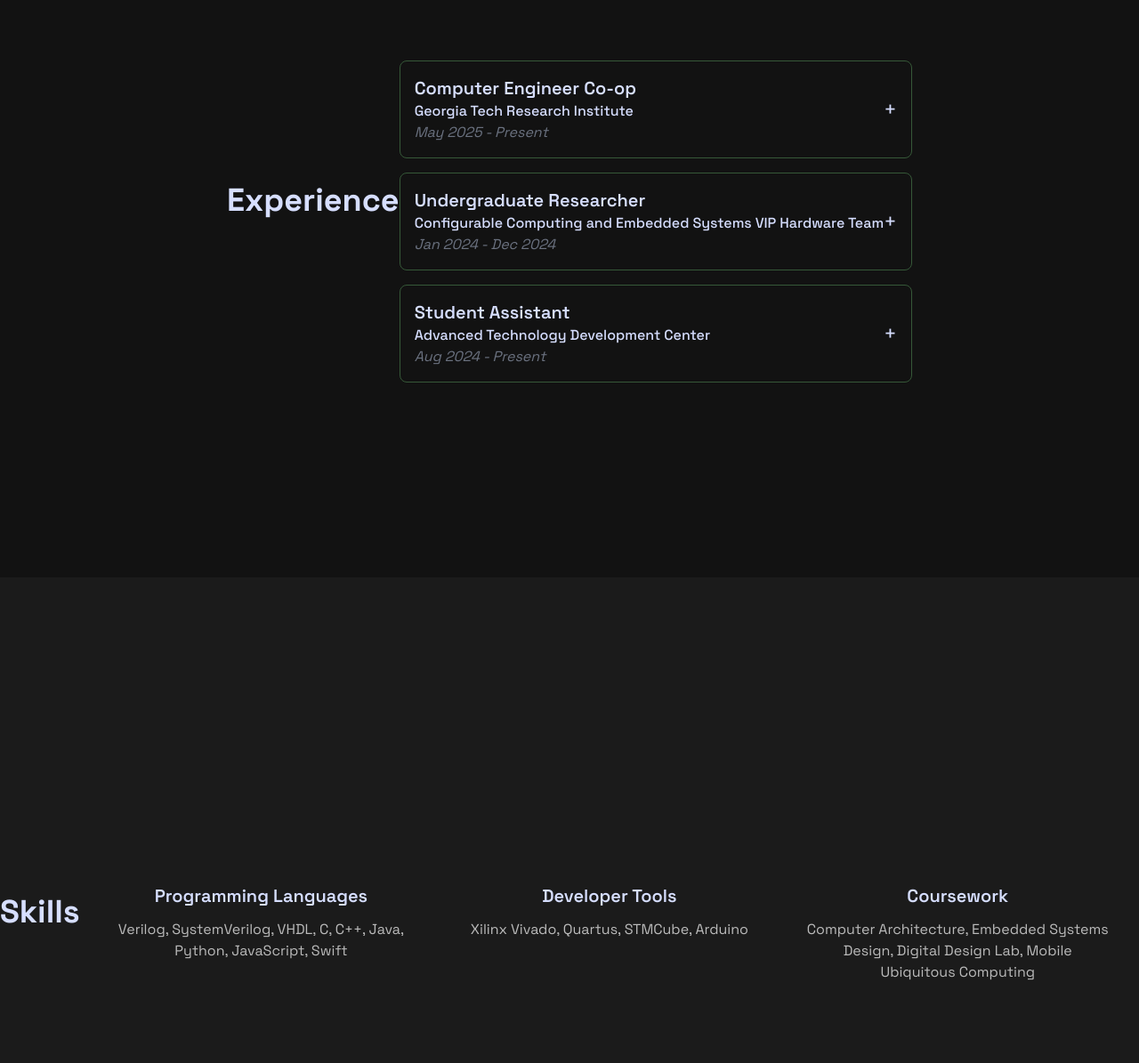
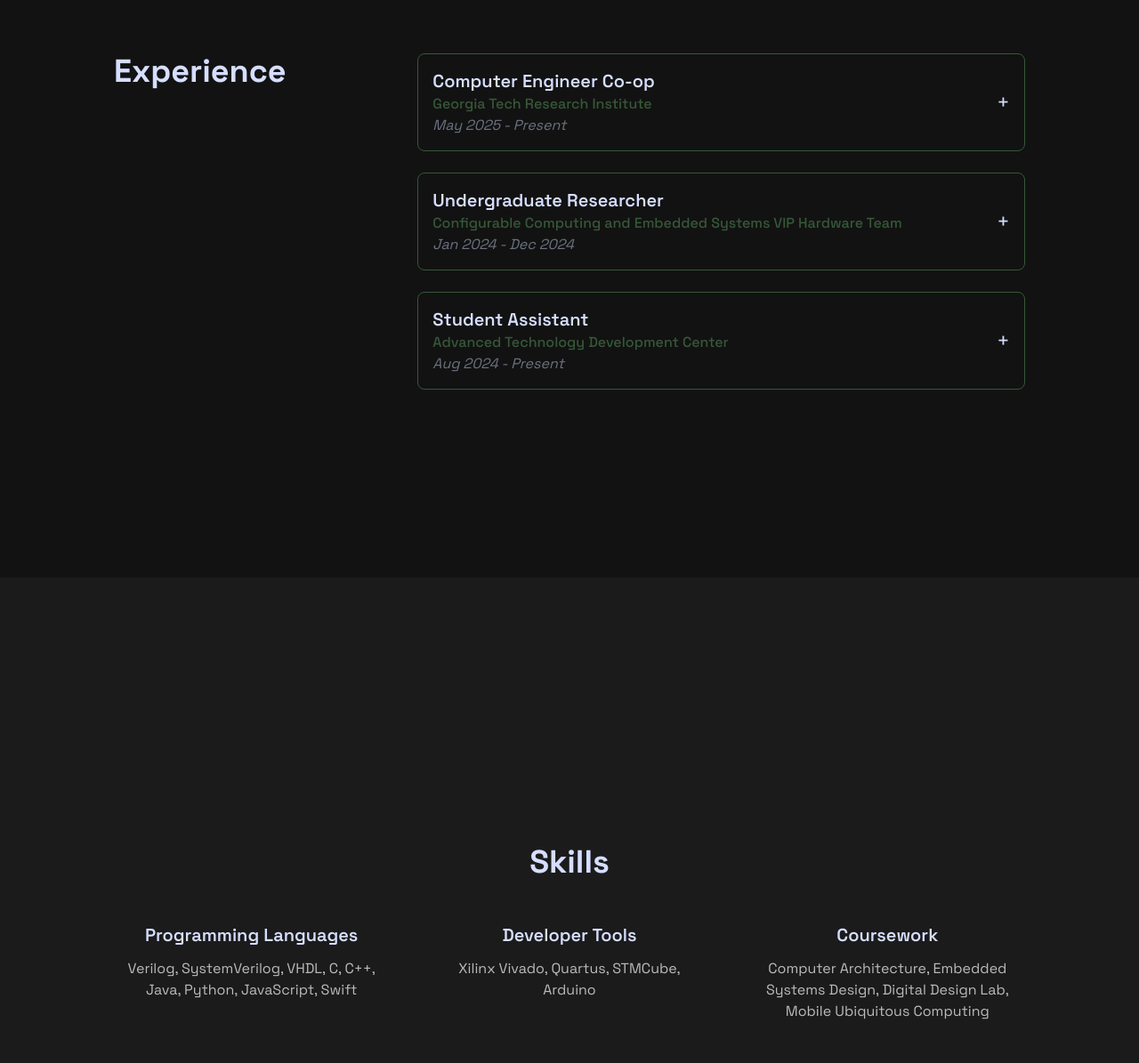
Before and after one commit to katc1213/portfolio-web, a Next.js app: page /en in a window 1280 px wide. Shown: the part 1855-3050 px from the top of the page at 89% size. Built offline with nearby package versions, Linux system fonts and the light colour scheme.

Commit message:
Update page.tsx

```diff
--- a/src/app/[locale]/page.tsx
+++ b/src/app/[locale]/page.tsx
@@ -1,18 +1,20 @@
-'use client'  // <-- add this line here
+'use client'
 
 import { useTranslations } from 'next-intl'
 import Button from './components/Button'
 import { useState } from 'react'
+import clsx from 'clsx'
 
 export default function DashboardPage() {
   const t = useTranslations('')
+
   const experiences = [
     {
       title: 'Computer Engineer Co-op',
       company: 'Georgia Tech Research Institute',
       dates: 'May 2025 - Present',
       description:
-        'Implement driver code for I2C communication between STM32 microcontoller, current sensor, and digital potentiometer to tune high power amplifier for antenna, resulting in 30 dB gain.',
+        'Implement driver code for I2C communication between STM32 microcontroller, current sensor, and digital potentiometer to tune high power amplifier for antenna, resulting in 30 dB gain.',
     },
     {
       title: 'Undergraduate Researcher',
@@ -37,50 +39,36 @@ export default function DashboardPage() {
 
   return (
     <div>
+      {/* HERO */}
       <section className='flex flex-col items-center justify-center min-h-screen py-20'>
-        {/* Image above the welcome text */}
         <img
           src='/lkdn_pfp.jpg'
           alt='Katherine headshot'
           className='mb-12 w-60 h-60 rounded-full object-cover'
         />
         <h1 className='text-center text-5xl font-extrabold leading-tight'>
-          {t('Hello, I\'m Katherine!')}
+          {t("Hello, I'm Katherine!")}
         </h1>
         <div className='my-6 px-20 text-center text-1xl text-text-secondary'>
-          {t(
-            'Welcome to my portfolio website. Scroll down to learn more about me.'
-          )}
+          {t('Welcome to my portfolio website. Scroll down to learn more about me.')}
         </div>
         <div className='mt-4 flex flex-row gap-4'>
-          <a
-            href='https://www.linkedin.com/in/kchang312'
-            target='_blank'
-          >
-            <Button rounded size='medium'>
-              {t('Linkedin')}
-            </Button>
+          <a href='https://www.linkedin.com/in/kchang312' target='_blank'>
+            <Button rounded size='medium'>{t('Linkedin')}</Button>
           </a>
-          <a
-            href='https://github.com/katc1213'
-            target='_blank'
-          >
-            <Button rounded size='medium' variant='secondary'>
-              {t('Github')}
-            </Button>
+          <a href='https://github.com/katc1213' target='_blank'>
+            <Button rounded size='medium' variant='secondary'>{t('Github')}</Button>
           </a>
         </div>
       </section>
 
-    <section id="about" className='w-full bg-background-secondary min-h-screen flex items-center justify-center'>
+      {/* ABOUT ME */}
+      <section id='about' className='w-full bg-background-secondary min-h-screen flex items-center justify-center'>
         <div className='flex flex-col items-center justify-center w-full max-w-5xl mx-auto'>
           <div className='flex w-full px-8'>
-        {/* Title on the left */}
             <div className='w-1/3 pr-8'>
               <h2 className='text-4xl font-bold text-text-primary'>About Me</h2>
             </div>
-
-        {/* Description on the right */}
             <div className='w-2/3 text-lg text-text-secondary'>
               <p>
                 I&apos;m a Computer Engineering undergraduate at Georgia Institute of Technology with a minor in FinTech.
@@ -92,57 +80,60 @@ export default function DashboardPage() {
         </div>
       </section>
 
-
-
-  {/* Experience section */}
-    <section id="experience" className='max-w-5xl mx-auto min-h-screen flex items-center justify-center'>
-        <h2 className='text-4xl font-extrabold text-center mb-12'>
-          {t('Experience')}
-        </h2>
-        <div className='space-y-4'>
-          {experiences.map(({ title, company, dates, description }, idx) => (
-            <div
-              key={idx}
-              className='border rounded-lg'
-              style={{ borderColor: 'rgb(54, 88, 56)' }}
-            >
+      {/* EXPERIENCE */}
+      <section id='experience' className='w-full min-h-screen flex items-center justify-center px-8 py-20'>
+        <div className='flex w-full max-w-5xl'>
+          <div className='w-1/3 pr-8'>
+            <h2 className='text-4xl font-bold text-text-primary'>{t('Experience')}</h2>
+          </div>
+          <div className='w-2/3 space-y-6'>
+            {experiences.map(({ title, company, dates, description }, idx) => {
+              const isOpen = openIndex === idx
+              return (
+                <div key={idx} className='border rounded-lg' style={{ borderColor: 'rgb(54, 88, 56)' }}>
                   <button
                     onClick={() => toggle(idx)}
                     className='w-full flex justify-between items-center p-4 text-left focus:outline-none'
-                aria-expanded={openIndex === idx}
+                    aria-expanded={isOpen}
                     aria-controls={`panel-${idx}`}
                     id={`accordion-${idx}`}
                   >
                     <div>
                       <h3 className='text-xl font-semibold'>{title}</h3>
-                  <p className='text-[rgb(54,88,56)]-600 font-medium'>{company}</p>
+                      <p className='text-[rgb(54,88,56)] font-medium'>{company}</p>
                       <p className='italic text-gray-500'>{dates}</p>
                     </div>
                     <span className='text-2xl select-none'>
-                  {openIndex === idx ? '−' : '+'}
+                      {isOpen ? '−' : '+'}
                     </span>
                   </button>
-
-              {openIndex === idx && (
                   <div
                     id={`panel-${idx}`}
                     role='region'
                     aria-labelledby={`accordion-${idx}`}
-                  className='px-4 pb-4 text-gray-700'
+                    className={clsx(
+                      'overflow-hidden transition-all duration-500 ease-in-out px-4 text-gray-700',
+                      isOpen ? 'max-h-40 pb-4' : 'max-h-0'
+                    )}
                   >
                     {description}
                   </div>
-              )}
                 </div>
-          ))}
+              )
+            })}
+          </div>
         </div>
       </section>
 
-    <section className='w-full bg-background-secondary min-h-screen flex items-center justify-center'>
-      <h2 className='text-4xl font-extrabold text-center mb-12'>
+      {/* SKILLS */}
+      <section className='w-full bg-background-secondary min-h-screen flex flex-col items-center justify-center px-8 py-20'>
+        <div className='w-full max-w-5xl'>
+          <div className='flex justify-center mb-12'>
+            <h2 className='text-4xl font-extrabold text-center'>
               {t('Skills')}
             </h2>
-      <div className='grid grid-cols-3 gap-12 px-8 py-5 max-lg:grid-cols-1 max-lg:gap-14 max-lg:justify-items-center'>
+          </div>
+          <div className='grid grid-cols-3 gap-12 max-lg:grid-cols-1 max-lg:gap-14 max-lg:justify-items-center'>
             <div className='text-center'>
               <h2 className='mb-3 text-xl font-semibold'>{t('Programming Languages')}</h2>
               <p className='text-text-secondary max-lg:max-w-[500px]'>
@@ -162,10 +153,11 @@ export default function DashboardPage() {
               </p>
             </div>
           </div>
+        </div>
       </section>
 
-
-      <section id="projects" className='max-w-5xl mx-auto py-20 px-8'>
+      {/* PROJECTS */}
+      <section id='projects' className='max-w-5xl mx-auto py-20 px-8'>
         <h2 className='text-4xl font-extrabold text-center mb-12'>
           {t('Projects')}
         </h2>
```
Lines whose indentation alone changed are shown as unchanged.
